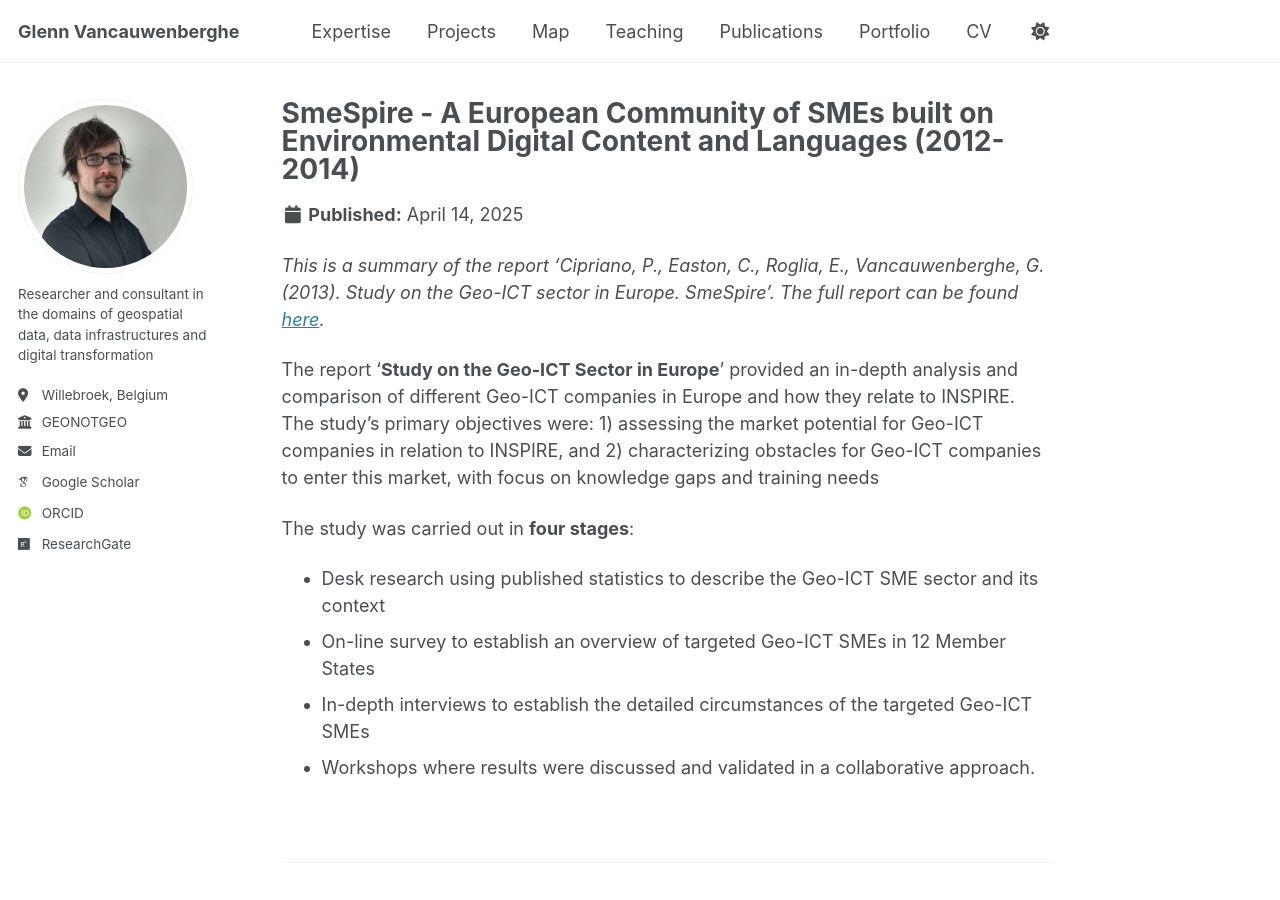
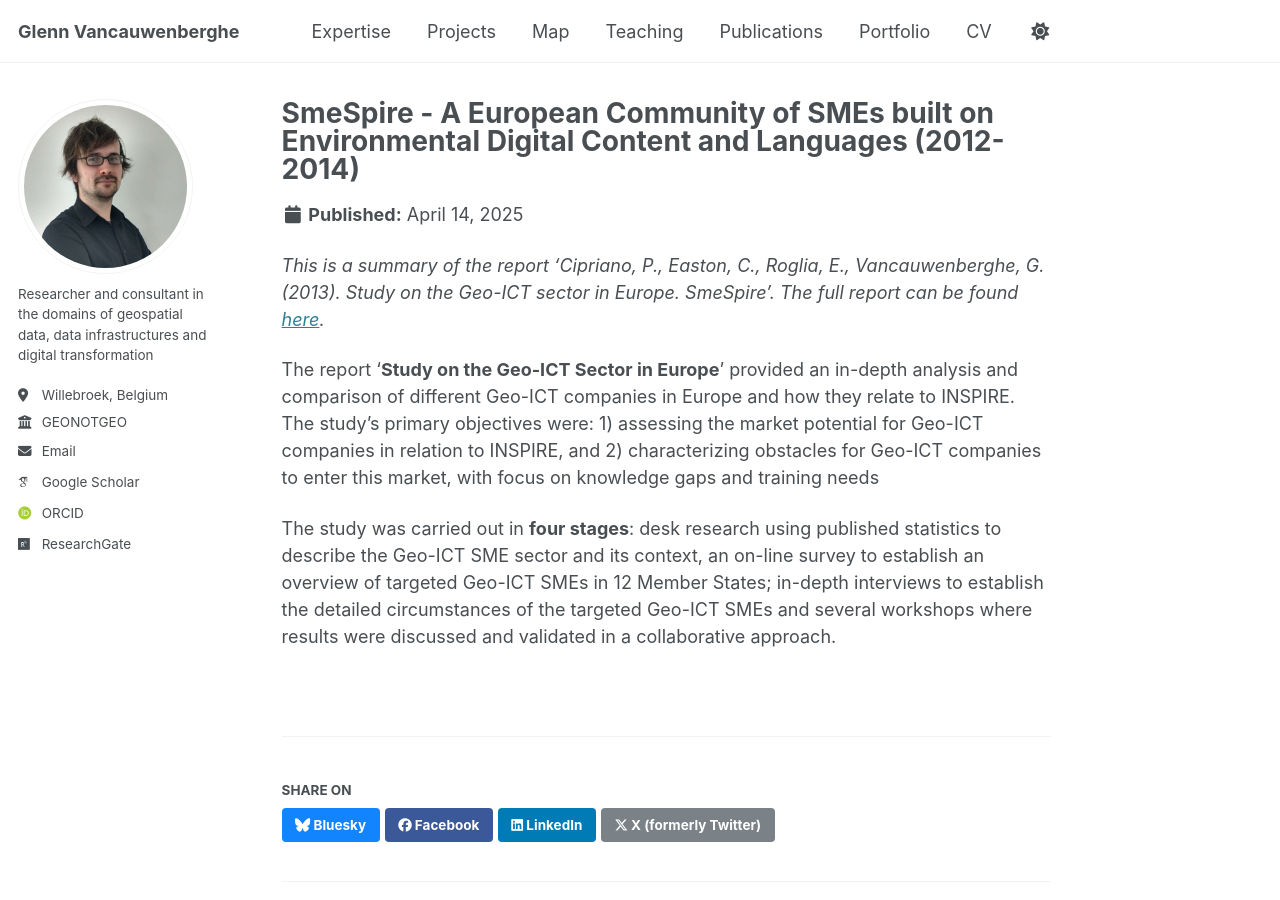
Before and after one commit to GVancauwenberghe/gvancauwenberghe.github.io, a Jekyll site: the page built from _portfolio/portfolio-2.md, in a window 1280 px wide and 900 px high. Built offline with Jekyll 4.4.1, drawn with Linux system fonts in a browser that asks for light colours; some web fonts are replaced.

Commit message:
Update portfolio-2.md

```diff
--- a/_portfolio/portfolio-2.md
+++ b/_portfolio/portfolio-2.md
@@ -8,8 +8,4 @@
 
 The report '**Study on the Geo-ICT Sector in Europe**' provided an in-depth analysis and comparison of different Geo-ICT companies in Europe and how they relate to INSPIRE. The study’s primary objectives were: 1) assessing the market potential for Geo-ICT companies in relation to INSPIRE, and 2) characterizing obstacles for Geo-ICT companies to enter this market, with focus on knowledge gaps and training needs
 
-The study was carried out in **four stages**:
-* Desk research using published statistics to describe the Geo-ICT SME sector and its context
-* On-line survey to establish an overview of targeted Geo-ICT SMEs in 12 Member States
-* In-depth interviews to establish the detailed circumstances of the targeted Geo-ICT SMEs
-* Workshops where results were discussed and validated in a collaborative approach.
+The study was carried out in **four stages**: desk research using published statistics to describe the Geo-ICT SME sector and its context, an on-line survey to establish an overview of targeted Geo-ICT SMEs in 12 Member States; in-depth interviews to establish the detailed circumstances of the targeted Geo-ICT SMEs and several workshops where results were discussed and validated in a collaborative approach.
```
